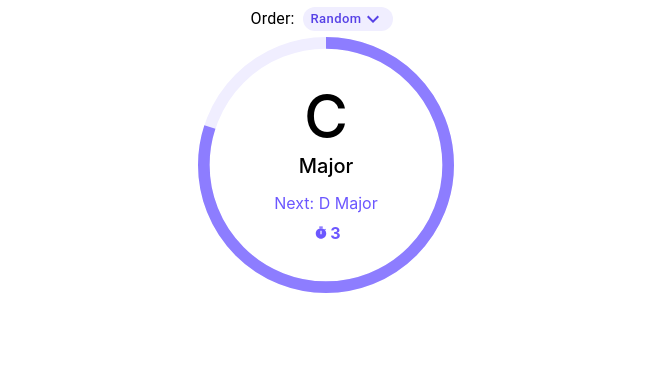
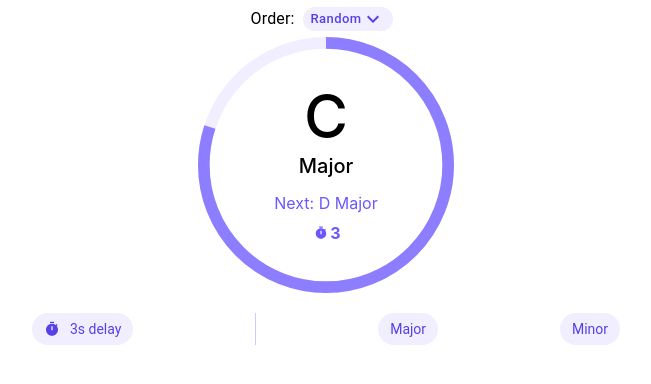
Before and after one commit to luketurnerdev/randomkeygenerator, a React (Create React App) app: page / in a window 1280 px wide. Shown: the top 384 px of the page, without its empty margins (314-965 px from the left). Built offline with nearby package versions, Linux system fonts and the light colour scheme; no server answers.

Commit message:
add settings bar

```diff
--- /dev/null
+++ b/src/Components/Randomizer/SettingsBar/index.js
@@ -0,0 +1,27 @@
+import {Chip} from "@mui/material"
+import TimerIcon from '@mui/icons-material/Timer';
+import SettingsLine from "../../SettingsLine";
+import styles from "./styles";
+
+const SettingsBar = props => {
+    const {delayInSeconds} = props;
+
+    const delayInner = () => {
+        return (
+          <div style ={styles.delayInner}>
+            <TimerIcon style={styles.timer} />
+            {delayInSeconds}s delay
+          </div>
+        )
+      }
+    return (
+        <div style= {styles.settingsBar}>
+            <Chip style={styles.chip} label={delayInner()} />
+            <SettingsLine />
+            <Chip style={styles.chip} label={"Major"} />
+            <Chip style={styles.chip} label={"Minor"} />
+        </div>
+    )
+}
+
+export default SettingsBar;
--- /dev/null
+++ b/src/Components/Randomizer/SettingsBar/styles.js
@@ -0,0 +1,27 @@
+const styles = {
+    settingsBar: {
+        display: 'flex',
+        alignItems: 'center',
+        justifyContent: 'space-evenly',
+        width: '65%',
+        marginTop: '20px'
+    },
+    chip: {
+        backgroundColor: '#F0EEFF',
+        color: '#5641E6',
+        fontSize: '14px',
+    },
+    delayInner: {
+        display: 'flex',
+        fontSize: '14px',
+        alignItems: 'center',
+        justifyContent: 'space-around'
+    },
+    timer: {
+        fontSize: '16px',
+        marginRight: '10px'
+    }
+
+}
+
+export default styles;
--- a/src/Components/Randomizer/index.js
+++ b/src/Components/Randomizer/index.js
@@ -3,6 +3,7 @@ import styles from "./styles";
 import { ThemeProvider } from '@material-ui/core'
 import theme from "../../theme"
 import KeyDisplay from "./KeyDisplay";
+import SettingsBar from "./SettingsBar";
 import ChangeModDisplay from "./ChangeModDisplay";
 import ChangeOrderDisplay from "./ChangeOrderDisplay";
 import { Paper} from '@mui/material';
@@ -37,7 +38,11 @@ const Randomizer = props => {
         delayInSeconds={delayInSeconds}
         setDelayInSeconds={setDelayInSeconds}
       />
+    <SettingsBar
+      delayInSeconds={delayInSeconds}
+    />
     </div>
+
 
       // <h3> Settings </h3>
       // <div style={styles.component}>
--- /dev/null
+++ b/src/Components/SettingsLine/index.js
@@ -0,0 +1,9 @@
+import settingsLine from "../../svg/settingsLine/settingsLine.svg"
+
+const SettingsLine = () => {
+    return (
+        <img src={settingsLine} />
+    )
+}
+
+export default SettingsLine;
```
Also changed, not shown: src/svg/settingsLine/settingsLine.svg (added).
